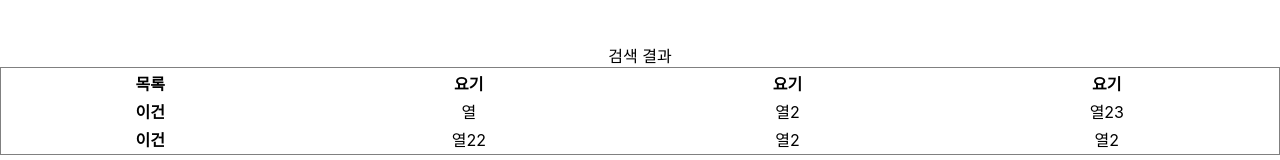
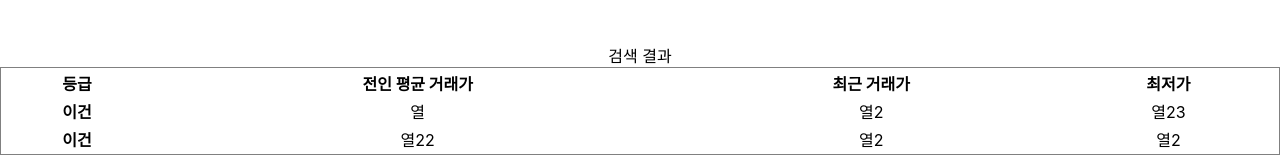
Before and after one commit to YoungcheolLee/lostark-market, a React (Create React App) app: page /searchResult in a window 1280 px wide. Shown: the part 267-427 px from the top of the page. Built offline with nearby package versions, Linux system fonts and the light colour scheme; no server answers.

Commit message:
Header.tsx 카테고리 default 값 추가

```diff
--- a/src/components/Header.tsx
+++ b/src/components/Header.tsx
@@ -5,7 +5,9 @@ import { MarketOption, RequestMarketItems } from "../interfaces";
 
 export const Header = () => {
   const [marketOption, setMarketOption] = useState<MarketOption>();
-  const [currentOption, setCurrentOption] = useState<RequestMarketItems>();
+  const [currentOption, setCurrentOption] = useState<RequestMarketItems>({
+    CategoryCode: 20000,
+  });
   const navigate = useNavigate();
 
   const getMarketOption = async () => {
--- a/src/pages/SearchResult.tsx
+++ b/src/pages/SearchResult.tsx
@@ -11,10 +11,10 @@ export const SearchResult = () => {
         <caption>검색 결과</caption>
         <thead>
           <tr>
-            <th>목록</th>
-            <th>요기</th>
-            <th>요기</th>
-            <th>요기</th>
+            <th>등급</th>
+            <th>전인 평균 거래가</th>
+            <th>최근 거래가</th>
+            <th>최저가</th>
           </tr>
         </thead>
         <tbody>
```
